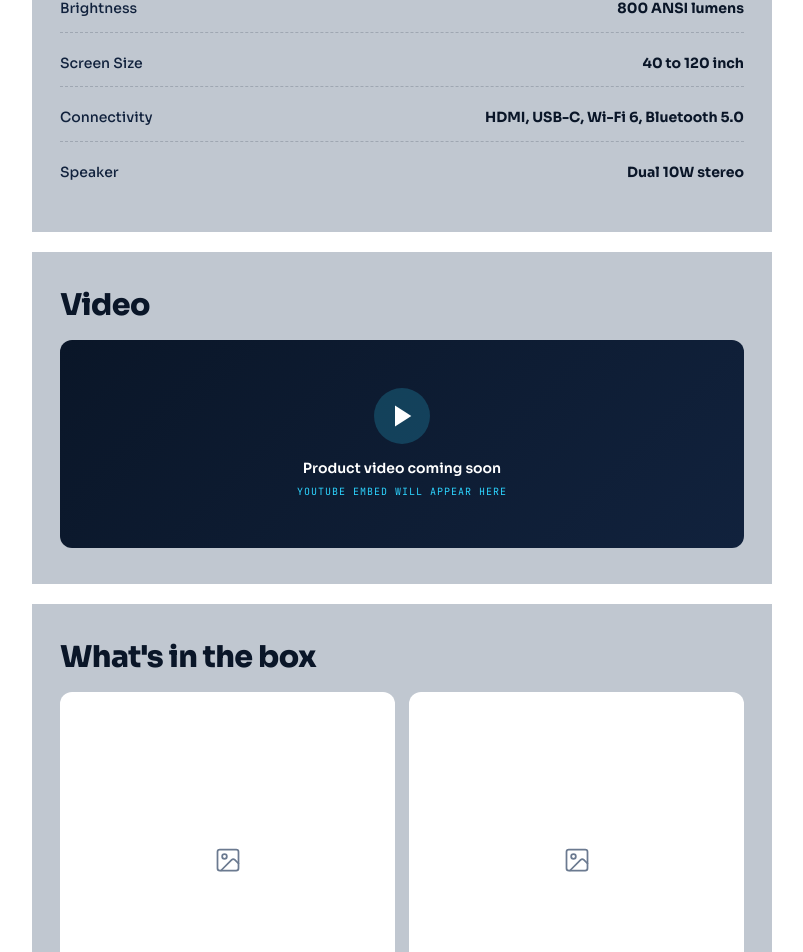
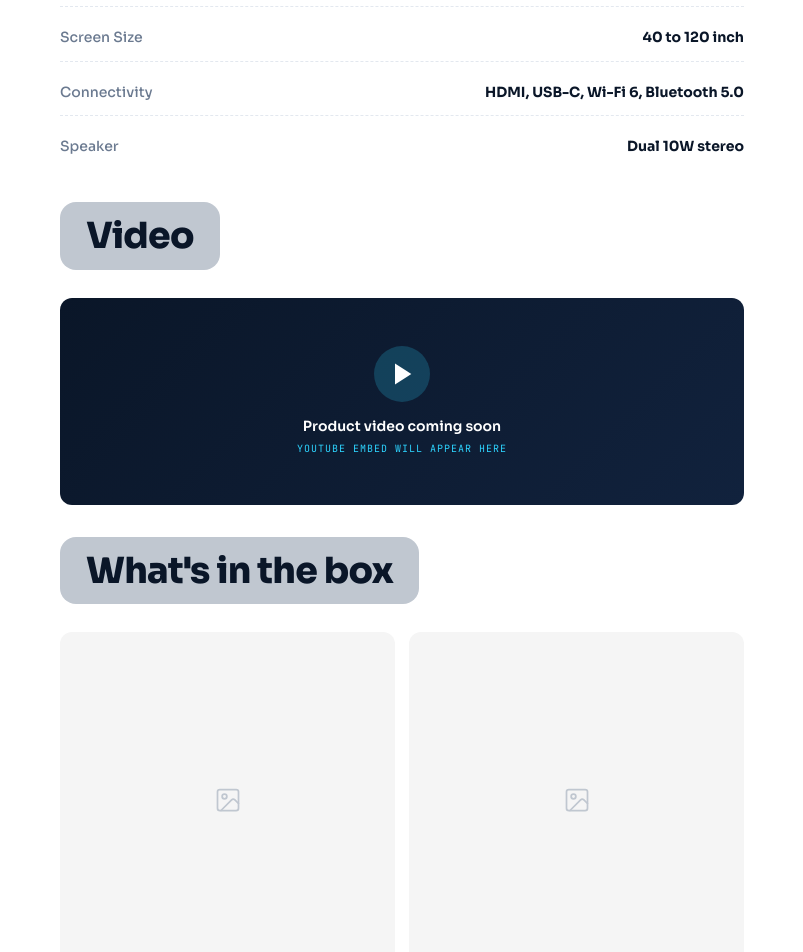
Before and after one commit to blowva/kendohub, a React (Vite) app: page /product/4k-projector in a window 1280 px wide. Shown: the part 1473-2425 px from the top of the page, without its empty margins (238-1041 px from the left). Built offline with nearby package versions, Linux system fonts and the light colour scheme.

Commit message:
Update ProductDetail.css

```diff
--- a/src/pages/ProductDetail.css
+++ b/src/pages/ProductDetail.css
@@ -267,18 +267,14 @@
   margin: 0 0 32px;
 }
 
-/* ============ UNIFIED SECTION CARDS (Description, Specifications, Video, What's in the box) ============
-   - Full-bleed (edge-to-edge), no rounded corners
-   - Silver background (#C0C7D0)
-   - Big bold titles (26-28px)
-   - Always expanded — no toggles
+/* ============ SECTION (always-expanded, no toggle) ============
+   - Only the TITLE has a silver pill background
+   - Content area underneath stays white (clean reading)
 ============ */
 
 .pdp-static-section {
-  background: #C0C7D0;
-  margin: 0 -18px 16px;
-  padding: 28px 18px;
-  border-radius: 0;
+  margin: 0 0 32px;
+  background: transparent;
 }
 
 .pdp-static-section:last-of-type {
@@ -286,13 +282,17 @@
 }
 
 .pdp-static-title {
+  display: inline-block;
   font-family: var(--font-display, 'Sora', sans-serif);
-  font-size: 26px;
+  font-size: 32px;
   font-weight: 800;
   color: #0A1628;
-  margin: 0 0 18px;
+  margin: 0 0 20px;
   letter-spacing: -0.02em;
-  line-height: 1.15;
+  line-height: 1.1;
+  background: #C0C7D0;
+  padding: 12px 22px;
+  border-radius: 14px;
 }
 
 .pdp-static-body {
@@ -305,8 +305,7 @@
 .pdp-empty {
   font-style: italic;
   font-size: 13px;
-  color: #11223D;
-  opacity: 0.6;
+  color: #6B7A90;
 }
 
 /* ============ VIDEO PLACEHOLDER ============ */
@@ -364,7 +363,7 @@
   display: flex;
   justify-content: space-between;
   padding: 12px 0;
-  border-bottom: 1px dashed rgba(10, 22, 40, 0.18);
+  border-bottom: 1px dashed #E3E8EF;
   font-size: 14px;
   gap: 12px;
 }
@@ -374,7 +373,7 @@
 }
 
 .pdp-spec-key {
-  color: #11223D;
+  color: #6B7A90;
   text-transform: capitalize;
   font-weight: 500;
 }
@@ -403,7 +402,7 @@
 .pdp-box-photo {
   width: 100%;
   aspect-ratio: 1 / 1;
-  background: #FFFFFF;
+  background: #F5F5F5;
   border-radius: 12px;
   display: flex;
   align-items: center;
@@ -423,7 +422,7 @@
   justify-content: center;
   width: 100%;
   height: 100%;
-  color: #6B7A90;
+  color: #C0C7D0;
 }
 
 .pdp-box-label {
@@ -439,11 +438,11 @@
 .pdp-box-admin-note {
   margin: 16px 0 0;
   padding: 12px 14px;
-  background: rgba(255, 255, 255, 0.55);
+  background: #FFF8E1;
   border-radius: 10px;
   font-family: var(--font-mono, 'JetBrains Mono', monospace);
   font-size: 11px;
-  color: #11223D;
+  color: #92740E;
   letter-spacing: 0.02em;
   text-align: center;
 }
@@ -590,12 +589,9 @@
   }
 
   .pdp-static-title {
-    font-size: 30px;
-  }
-
-  .pdp-static-section {
-    padding: 36px 28px;
-    margin: 0 -28px 20px;
+    font-size: 36px;
+    padding: 14px 26px;
+    border-radius: 16px;
   }
 
   .pdp-related-card {
```
